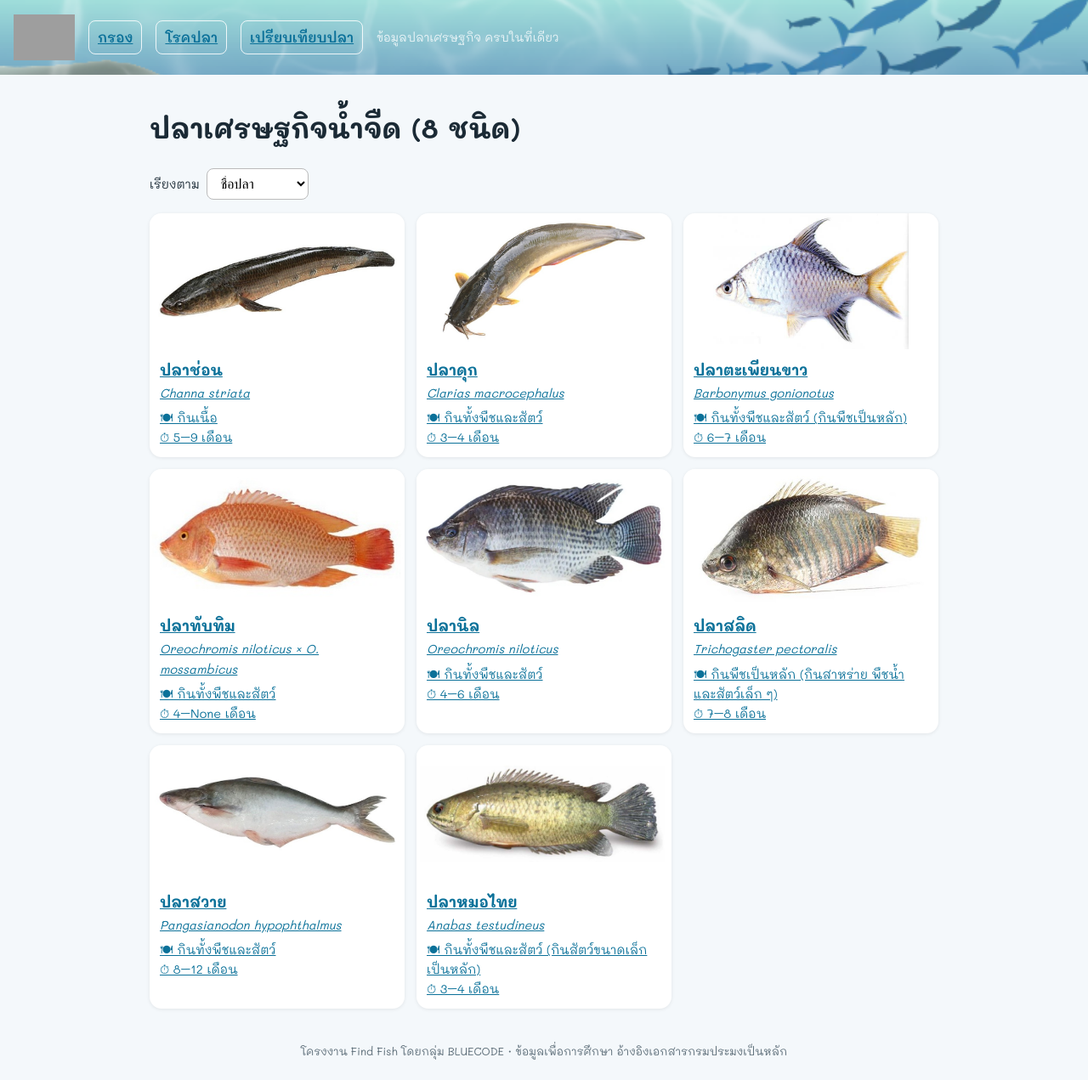
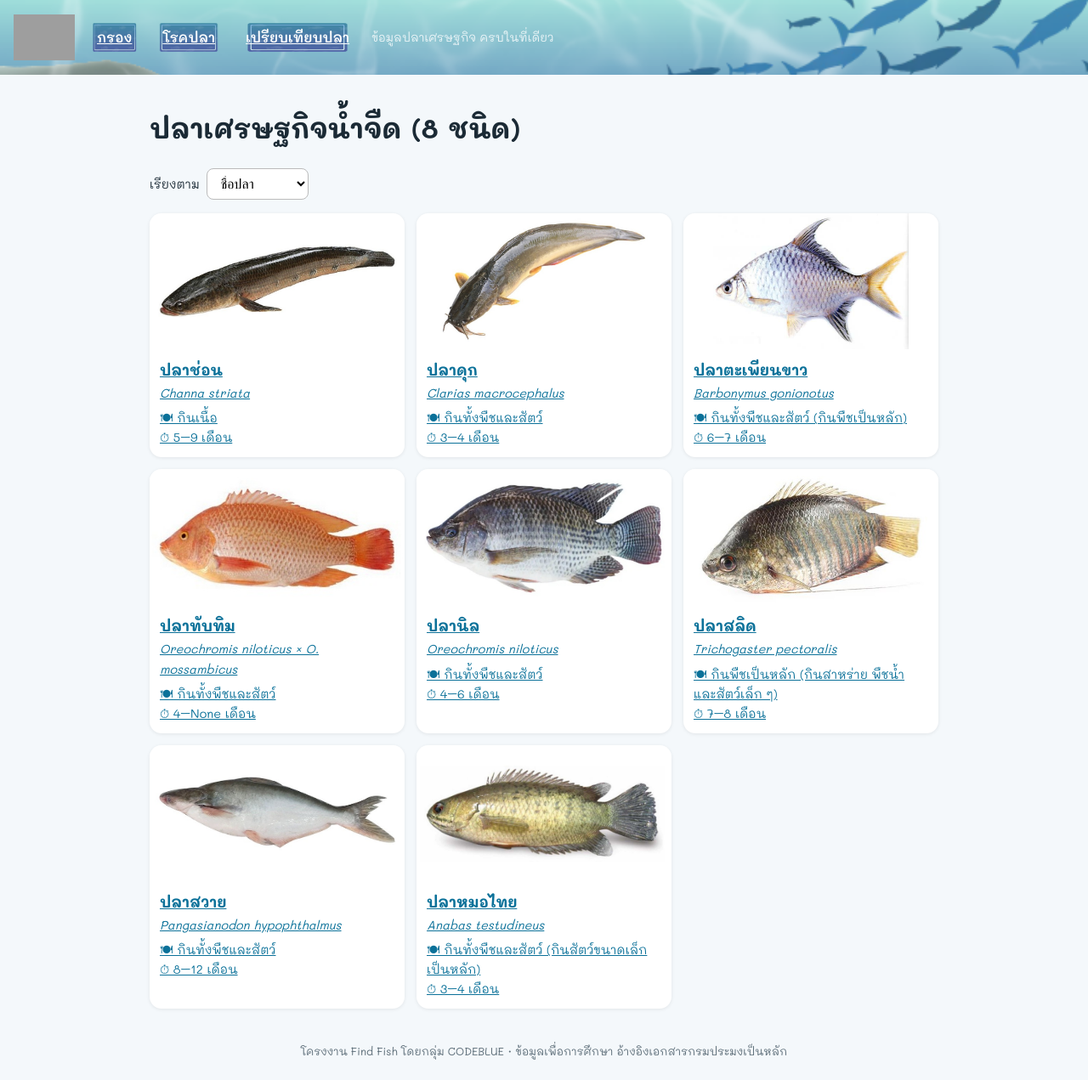
Before and after one commit to GaaFiw/find-fish, a Flask app: page /index in a window 1280 px wide. Shown: the whole page at 85% size. Run offline with Flask 3, Linux system fonts and the light colour scheme; grey boxes are pictures that could not be loaded.

Commit message:
Style menu buttons with image background
Co-authored-by: Copilot <223556219+Copilot@users.noreply.github.com>

```diff
--- a/static/css/style.css
+++ b/static/css/style.css
@@ -11,8 +11,8 @@ body {
 .site-header { background: #51d5e6 url("../img/TAP.png") center / cover no-repeat; color: #fff; padding: 8px 16px; display: flex; flex-wrap: wrap; align-items: center; gap: 8px 16px; }
 .logo { display: inline-flex; flex: 0 0 auto; align-items: center; }
 .logo img { display: block; width: 72px; height: 72px; object-fit: contain; }
-.filter-link { display: inline-flex; min-height: 40px; align-items: center; padding: 6px 10px; border: 1px solid rgba(255, 255, 255, .85); border-radius: 8px; color: #0B7199; font-weight: 600; }
-.filter-link:hover, .filter-link:focus-visible { background: #fff; color: #0b5f8a; }
+.filter-link { display: inline-flex; min-height: 40px; align-items: center; padding: 6px 10px; border: 0; border-radius: 8px; background: transparent url("../img/Button.png") center / 100% 100% no-repeat; color: #fff; font-weight: 600; }
+.filter-link:hover, .filter-link:focus-visible { color: #fff; }
 .filter-link:focus-visible { outline: 3px solid #0b5f8a; outline-offset: 2px; }
 .tagline { font-size: 0.85rem; opacity: 0.85; }
 .container { max-width: 960px; margin: 0 auto; padding: 16px; }
--- a/templates/base.html
+++ b/templates/base.html
@@ -27,7 +27,7 @@
   </main>
 
   <footer class="site-footer">
-    โครงงาน Find Fish โดยกลุ่ม BLUECODE · ข้อมูลเพื่อการศึกษา อ้างอิงเอกสารกรมประมงเป็นหลัก
+    โครงงาน Find Fish โดยกลุ่ม CODEBLUE · ข้อมูลเพื่อการศึกษา อ้างอิงเอกสารกรมประมงเป็นหลัก
   </footer>
 </body>
 </html>
--- a/templates/landing.html
+++ b/templates/landing.html
@@ -35,7 +35,7 @@
       </a>
 
       <div class="landing-team">
-        <p class="team-title">โครงงาน Find Fish โดยกลุ่ม BLUECODE</p>
+        <p class="team-title">โครงงาน Find Fish โดยกลุ่ม CODEBLUE</p>
         <ul class="team-list">
           <li>ชนันธร ผายแสง</li>
           <li>นรีวรรณ สวัสดิผล</li>
```
Also changed, not shown: static/img/Button.png (added).
